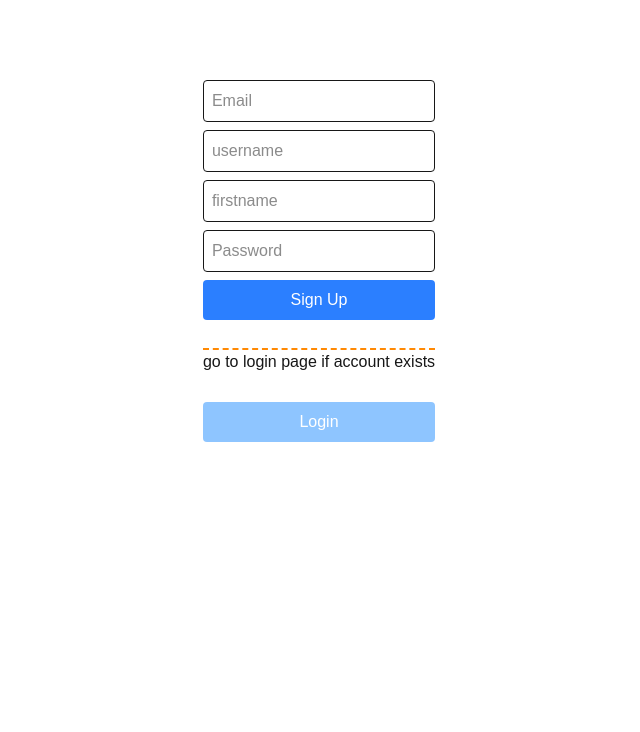
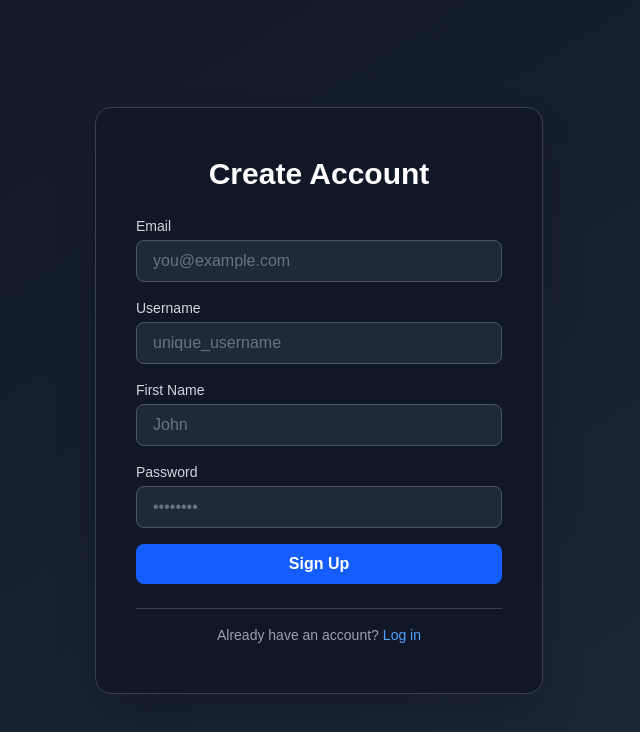
Before and after one commit to sandeep-gowda-0210/HostingRepo, a Next.js app in the folder air/: page /pages/signup in a window 1280 px wide. Shown: the top 732 px of the page, without its empty margins (321-961 px from the left). Built offline with nearby package versions, Linux system fonts and the light colour scheme.

Commit message:
Documnent sharing feature done, fixed bug in fetch schedule messages

```diff
--- a/air/scheduler/scheduler.ts
+++ b/air/scheduler/scheduler.ts
@@ -8,4 +8,4 @@ async function run() {
   }
 }
 
-setInterval(run, 10000); // every 10 seconds
+setInterval(run, 10000);
--- a/air/src/app/api/chatservice/scheduleMessages/getSchedule/route.ts
+++ b/air/src/app/api/chatservice/scheduleMessages/getSchedule/route.ts
@@ -14,7 +14,7 @@ export async function GET(req:Request) {
         if(error!==null || data===null){
             return NextResponse.json({error,message:"No data found"},{status:400});
         }
-        console.log(data,"    ", error);
+        // console.log(data,"    ", error);
         return NextResponse.json({data},{status:200});
 
     }
--- a/air/src/app/pages/home/chat-page/recent-chats/page.tsx
+++ b/air/src/app/pages/home/chat-page/recent-chats/page.tsx
@@ -113,7 +113,7 @@ function RecentChats() {
         {recentLoading ? (
           <div className='h-full w-full pt-30 flex justify-center items-center'><CircularLoader/></div>
         ) : contacts === null || contacts.length === 0 ? (
-          <div>No contacts found.</div>
+          <div className='text-lg text-center'>No contacts found...</div>
         ) : (
           <ul className="space-y-3">
             {contacts && contacts
--- a/air/src/app/pages/home/document-page/components/ChatDialogue.tsx
+++ b/air/src/app/pages/home/document-page/components/ChatDialogue.tsx
@@ -37,6 +37,7 @@ const ChatDialogue = ({ isOpen, onClose, onUserSelect, fileToSend }: ChatDialogu
 
   const handleUserSelect = async (selectedUser: User) => {
     onUserSelect(selectedUser.user_id);
+    onClose();
 
     if (fileToSend && user?.user_id) {
       console.log("file to send", fileToSend);
@@ -52,7 +53,6 @@ const ChatDialogue = ({ isOpen, onClose, onUserSelect, fileToSend }: ChatDialogu
       }
     }
 
-    onClose();
   };
 
   if (!isOpen) return null;
--- a/air/src/app/pages/home/document-page/utils/api.ts
+++ b/air/src/app/pages/home/document-page/utils/api.ts
@@ -1,4 +1,4 @@
-import { useId } from "react";
+import socket from "@/utils/socket";
 
 export async function frontendUploadFile(
   file: File,
@@ -113,6 +113,7 @@ export async function frontendCreateFolder(
 
 export async function shareDocuments(id: string, userId: string, receiverId:string){
 
+  // socket.emit("document-share",{})
   const res = await fetch(`/api/documentservice/share-docs`,{
     method: 'POST',
       body: JSON.stringify({ id, user_id:userId, receiver_id:receiverId }),
--- a/air/src/app/pages/login/page.tsx
+++ b/air/src/app/pages/login/page.tsx
@@ -8,14 +8,13 @@ export default function SignupForm() {
   const [email, setEmail] = useState('');
   const [password, setPassword] = useState('');
   const [message, setMessage] = useState('');
-
-  const [loading, setLoading] = useState<Boolean>(false);
+  const [loading, setLoading] = useState<boolean>(false);
 
   const handleLogin = async (e: React.FormEvent) => {
-
+    e.preventDefault();
     setMessage('');
     setLoading(true);
-    e.preventDefault();
+
     const res = await fetch('/api/userauth/signin', {
       method: 'POST',
       body: JSON.stringify({ email, password }),
@@ -23,52 +22,67 @@ export default function SignupForm() {
         'Content-Type': 'application/json',
       },
     });
-    console.log("called");
+
+    setLoading(false);
+
     if (res.ok) {
       router.push('/pages/home/chat-page');
     } else {
-      setMessage('Login failed');
+      setMessage('Login failed. Please check your credentials.');
     }
-    setLoading(false);
-
-  }
-
+  };
 
   return (
-    <div className={`flex justify-center  w-[100vw] h-[100vh]`}>
+    <div className="flex items-center justify-center min-h-screen bg-gradient-to-br from-gray-900 to-gray-800 text-white relative">
       {loading && (
-        <div className="absolute inset-0 z-10 bg-[#0000008c] flex justify-center items-center">
+        <div className="absolute inset-0 z-10 bg-black bg-opacity-50 flex justify-center items-center">
           <CircularLoader />
         </div>
       )}
-      <div className="flex flex-col gap-2 max-w-sm pt-20">
-        <form onSubmit={handleLogin} className="flex flex-col gap-2 max-w-sm">
+
+      <div className="bg-gray-900 border border-gray-700 shadow-xl rounded-2xl px-10 py-12 w-full max-w-md space-y-6">
+        <h2 className="text-3xl font-bold text-center">Login</h2>
+        <form onSubmit={handleLogin} className="space-y-4">
+          <div>
+            <label className="block text-sm font-medium text-gray-300">Email</label>
             <input
               type="email"
               value={email}
-            placeholder="Email"
               onChange={(e) => setEmail(e.target.value)}
               required
-            className="border p-2 rounded"
+              placeholder="you@example.com"
+              className="w-full px-4 py-2 mt-1 bg-gray-800 border border-gray-600 rounded-lg focus:outline-none focus:ring-2 focus:ring-blue-500 text-white placeholder-gray-500"
             />
+          </div>
+          <div>
+            <label className="block text-sm font-medium text-gray-300">Password</label>
             <input
               type="password"
               value={password}
-            placeholder="Password"
               onChange={(e) => setPassword(e.target.value)}
               required
-            className="border p-2 rounded"
+              placeholder="••••••••"
+              className="w-full px-4 py-2 mt-1 bg-gray-800 border border-gray-600 rounded-lg focus:outline-none focus:ring-2 focus:ring-blue-500 text-white placeholder-gray-500"
             />
-          <button type="submit" className="bg-blue-500 text-white p-2 rounded cursor-pointer hover:bg-blue-600 transition-all ease-in-out duration-200">
+          </div>
+          {message && <p className="text-red-400 text-sm">{message}</p>}
+          <button
+            type="submit"
+            className="w-full bg-blue-600 text-white font-semibold py-2 rounded-lg hover:bg-blue-700 transition duration-200"
+          >
             Log In
           </button>
-          {message && <p>{message}</p>}
         </form>
-        <div className='border-t-orange-400 border-t-2 border-dashed text-center mt-5'>
-          go to signup page if account doesn't exists
 
+        <div className="text-center text-sm text-gray-400 mt-4 border-t border-gray-700 pt-4">
+          Don’t have an account?
+          <button
+            onClick={() => router.push('/pages/signup')}
+            className="ml-1 text-blue-400 hover:underline"
+          >
+            Sign up
+          </button>
         </div>
-        <button className="bg-blue-500 text-white p-2 rounded mt-10 w-full" onClick={() => { router.push('/pages/signup') }}>signup</button>
       </div>
     </div>
   );
--- a/air/src/app/pages/signup/page.tsx
+++ b/air/src/app/pages/signup/page.tsx
@@ -1,7 +1,7 @@
-// components/AuthForm.tsx
 'use client';
 import { useState } from 'react';
 import { useRouter } from 'next/navigation';
+
 export default function SignupForm() {
   const [email, setEmail] = useState('');
   const [username, setUsername] = useState('');
@@ -12,68 +12,89 @@ export default function SignupForm() {
 
   const handleSignup = async (e: React.FormEvent) => {
     e.preventDefault();
-    try{
-    const response = await fetch('/api/userauth/signup',{
+    try {
+      const response = await fetch('/api/userauth/signup', {
         method: 'POST',
         body: JSON.stringify({ email, password, username, firstname }),
         headers: {
           'Content-Type': 'application/json',
         },
-    })
-    if(response.status===200) router.push('/pages/home/chat-page');
-  }
-  catch(error){
-    if (error) setMessage(`${error}`);
-    // else setMessage('✅ Signup successful! Check your email to confirm.');
+      });
+      if (response.status === 200) router.push('/pages/home/chat-page');
+    } catch (error) {
+      setMessage(`${error}`);
     }
   };
 
   return (
-    <div className='flex justify-center mt-20'>
-            <div className="flex flex-col gap-2 max-w-sm">
-    <form onSubmit={handleSignup} className="flex flex-col gap-2 max-w-sm">
+    <div className="min-h-screen flex items-center justify-center bg-gradient-to-br from-gray-900 to-gray-800 text-white">
+      <div className="bg-gray-900 border border-gray-700 shadow-2xl rounded-2xl px-10 py-12 w-full max-w-md space-y-6">
+        <h2 className="text-3xl font-bold text-center">Create Account</h2>
+        <form onSubmit={handleSignup} className="space-y-4">
+          <div>
+            <label className="block text-sm font-medium text-gray-300">Email</label>
             <input
               type="email"
               value={email}
-        placeholder="Email"
+              placeholder="you@example.com"
               onChange={(e) => setEmail(e.target.value)}
               required
-        className="border p-2 rounded"
+              className="w-full px-4 py-2 mt-1 bg-gray-800 border border-gray-600 rounded-lg focus:outline-none focus:ring-2 focus:ring-blue-500 text-white placeholder-gray-500"
             />
+          </div>
+          <div>
+            <label className="block text-sm font-medium text-gray-300">Username</label>
             <input
-        type="username"
+              type="text"
               value={username}
-        placeholder="username"
+              placeholder="unique_username"
               onChange={(e) => setUsername(e.target.value)}
               required
-        className="border p-2 rounded"
+              className="w-full px-4 py-2 mt-1 bg-gray-800 border border-gray-600 rounded-lg focus:outline-none focus:ring-2 focus:ring-blue-500 text-white placeholder-gray-500"
             />
+          </div>
+          <div>
+            <label className="block text-sm font-medium text-gray-300">First Name</label>
             <input
-        type="firstname"
+              type="text"
               value={firstname}
-        placeholder="firstname"
+              placeholder="John"
               onChange={(e) => setFirstname(e.target.value)}
               required
-        className="border p-2 rounded"
+              className="w-full px-4 py-2 mt-1 bg-gray-800 border border-gray-600 rounded-lg focus:outline-none focus:ring-2 focus:ring-blue-500 text-white placeholder-gray-500"
             />
+          </div>
+          <div>
+            <label className="block text-sm font-medium text-gray-300">Password</label>
             <input
               type="password"
               value={password}
-        placeholder="Password"
+              placeholder="••••••••"
               onChange={(e) => setPassword(e.target.value)}
               required
-        className="border p-2 rounded"
+              className="w-full px-4 py-2 mt-1 bg-gray-800 border border-gray-600 rounded-lg focus:outline-none focus:ring-2 focus:ring-blue-500 text-white placeholder-gray-500"
             />
-      <button type="submit" className="bg-blue-500 text-white p-2 rounded">
+          </div>
+
+          {message && <p className="text-red-400 text-sm">{message}</p>}
+
+          <button
+            type="submit"
+            className="w-full bg-blue-600 hover:bg-blue-700 text-white font-semibold py-2 rounded-lg transition duration-200"
+          >
             Sign Up
           </button>
-      {message && <p>{message}</p>}
         </form>
-      <div className='border-t-orange-400 border-t-2 border-dashed text-center mt-5'>
-        go to login page if account exists
 
+        <div className="text-center text-sm text-gray-400 mt-4 border-t border-gray-700 pt-4">
+          Already have an account?
+          <button
+            onClick={() => router.push('/pages/login')}
+            className="ml-1 text-blue-400 hover:underline"
+          >
+            Log in
+          </button>
         </div>
-        <button className="bg-blue-300 text-white p-2 rounded mt-5 w-full" onClick={()=>router.push('/pages/login')}>Login</button>
       </div>
     </div>
   );
--- a/air/src/components/scheduleMessage/ScheduleMessage.tsx
+++ b/air/src/components/scheduleMessage/ScheduleMessage.tsx
@@ -72,6 +72,7 @@ const ScheduleMessageForm: React.FC<ScheduleMessageFormProps> = ({ senderId, rec
     e.preventDefault();
     setLoading(true);
     setStatus('');
+    console.log("send time ", sendTime);
 
     try {
       const res = await fetch('/api/chatservice/scheduleMessages/setSchedule', {
```
Also changed, not shown: air/src/services/chatService.ts (+36 -18 lines). Lines whose indentation alone changed are shown as unchanged.
